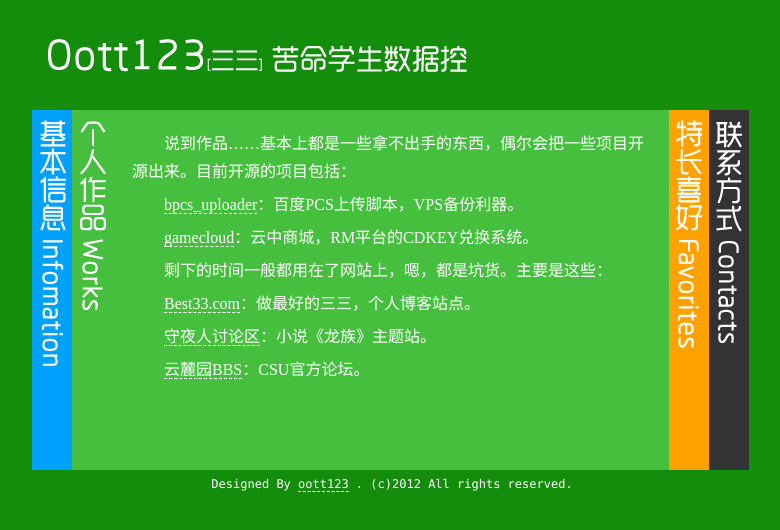
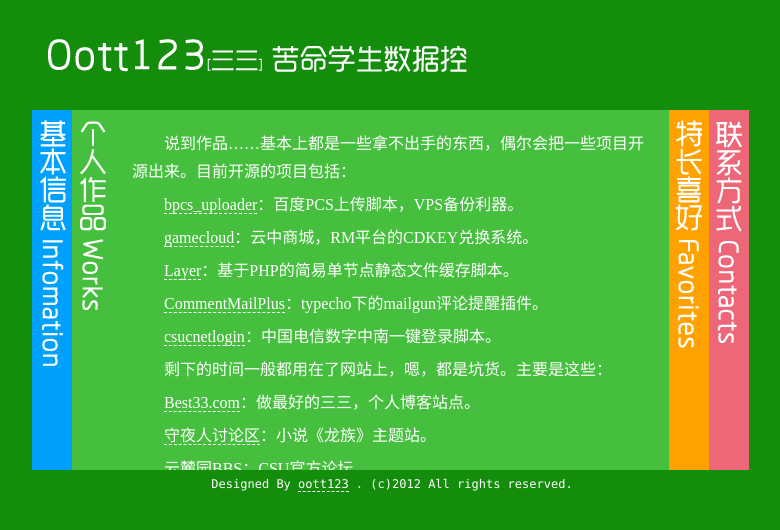
Before and after one commit to linyxy/oott123.github.io, a plain HTML site: page index.htm in a window 1280 px wide. Both pictures are taken after a click on the element 897 px from the left and 290 px from the top of the page. Shown: the whole page, without its empty margins (248-1028 px from the left). Drawn offline with Linux system fonts and the light colour scheme.

Commit message:
as i like.

```diff
--- a/index.htm
+++ b/index.htm
@@ -3,13 +3,10 @@
 <head>
 <meta http-equiv="Content-Type" content="text/html; charset=utf-8" />
 <meta http-equiv="Content-Language" content="zh-cn" />
-
 <meta name="author" content="oott123" />
-
 <link rel="stylesheet" type="text/css" href="static/common.css" />
 <title>All'bout oott123</title>
 </head>
-
 <body>
 <header>
 <logo><img src="static/logo-header2.png" style="display:none" id="logo2" /></logo>
@@ -31,6 +28,9 @@
 <p>说到作品……基本上都是一些拿不出手的东西，偶尔会把一些项目开源出来。目前开源的项目包括：</p>
 <p><a href="https://github.com/oott123/bpcs_uploader">bpcs_uploader</a>：百度PCS上传脚本，VPS备份利器。</p>
 <p><a href="https://github.com/oott123/gamecloud">gamecloud</a>：云中商城，RM平台的CDKEY兑换系统。</p>
+<p><a href="https://github.com/oott123/Layer">Layer</a>：基于PHP的简易单节点静态文件缓存脚本。</p>
+<p><a href="https://github.com/oott123/CommentMailPlus">CommentMailPlus</a>：typecho下的mailgun评论提醒插件。</p>
+<p><a href="https://git.oschina.net/oott123/csucnetlogin">csucnetlogin</a>：中国电信数字中南一键登录脚本。</p>
 <p>剩下的时间一般都用在了网站上，嗯，都是坑货。主要是这些：</p>
 <p><a href="https://best33.com">Best33.com</a>：做最好的三三，个人博客站点。</p>
 <p><a href="http://bbs.i-cassell-you.com/">守夜人讨论区</a>：小说<hint value="作家江南所写的一本小说">《龙族》</hint>主题站。</p>
@@ -41,17 +41,18 @@
 <section id="about_favs" class="orange block" style="display:none;">
 <content>
 <p>喜欢的颜色：<span class="colorpicker" style="background-color:#6cf">天依蓝</span> <span class="colorpicker" style="background-color:#46BF3F">自然绿</span> <span class="colorpicker" style="background-color:#000">死亡黑</span> <span class="colorpicker" style="background-color:#fff;color:#000">生命白</span></p>
-<p>喜欢的语言：<hint value="母语哟">中文</hint> <hint value="偶尔会写">English</hint> <hint value="只喜欢听而已">日本語</hint> PHP Python Jquery Javascript HTML</p>
+<p>喜欢的语言：<hint value="母语哟">中文</hint> <hint value="poor">English</hint> <hint value="只喜欢听而已">日本語</hint></p>
+<p>能力：<hint value="伪·大能力者">PHP开发</hint>，<hint value="基本能够解决问题">Linux运维</hint>，<hint value="HTML4/5，CSS1/2/3，jQuery，bootstrap2/3。不会设计。">前端工程</hint>。<hint value="会一点点Ruby&amp;RGSS。事件党。">RPG Maker</hint>。</p>
 <p>口头禅：<hint value="别叫小三啊摔！（或许这个是口头禅吧OTL）">其实没有口头禅的……</hint></p>
 <p>惯用手：<hint value="喂这里没有什么可以吐槽的">双手</hint></p>
 <p>操作系统：<hint value="微软的东西在桌面上用挺好的~">Windows</hint> <hint value="正所谓装服务器就要装Linux，装Linux就要用rpm~<br />“Fedora已经发布了一个稳定得令人惊讶的操作系统”">Centos/Fedora</hint></p>
 <p>浏览器：<hint value="火狐赛高！">Firefox</hint></p>
-<p>编辑器：<hint value="其实只会在ssh上用">Vim</hint> <hint value="大多数情况下还是这个啦">EmEditor</hint></p>
+<p>编辑器：<hint value="性感的代码编辑器，编辑代码首选。">Sublime Text 2</hint> <hint value="其实只会在ssh上用">Vim</hint> <hint value="简洁，简单，迅速。对大文件支持尤其优秀，取代记事本的最好选择。">EmEditor</hint></p>
 <p>癖好：喜欢修改<hint value="包括但不限于：<br />动画时间，字体大小，QQ号码【喂等会">数字</hint>……</p>
 </content>
 </section>
-<menu class="gray block" id="menu_contact"></menu>
-<section id="about_contact" class="gray block" style="display:none;">
+<menu class="pink block" id="menu_contact"></menu>
+<section id="about_contact" class="pink block" style="display:none;">
 <content>
 <p>正所谓非诚勿扰咳咳……遇事请不要直接加QQ，我不一定会点同意的说……最好是邮件沟通的说~这样效率高又Geek~</p>
 <p>Email：aaaatin at qq dot com</p>
--- a/static/common.css
+++ b/static/common.css
@@ -34,11 +34,14 @@ p{
 section{
 	width:557px;
 	float:left;
+	overflow-y: auto;
+	overflow-x: hidden;
 }
 content{
 	padding:15px;
 	text-indent:32px;
 	width:530px;
+	overflow: auto;
 }
 menu{
 	margin:0;
@@ -61,8 +64,8 @@ menu{
 .block{
 	height:360px;
 }
-.gray{
-	background-color:#333;
+.pink{
+	background-color:#ED6779;
 }
 .orange{
 	background-color:#FFA200;
```
